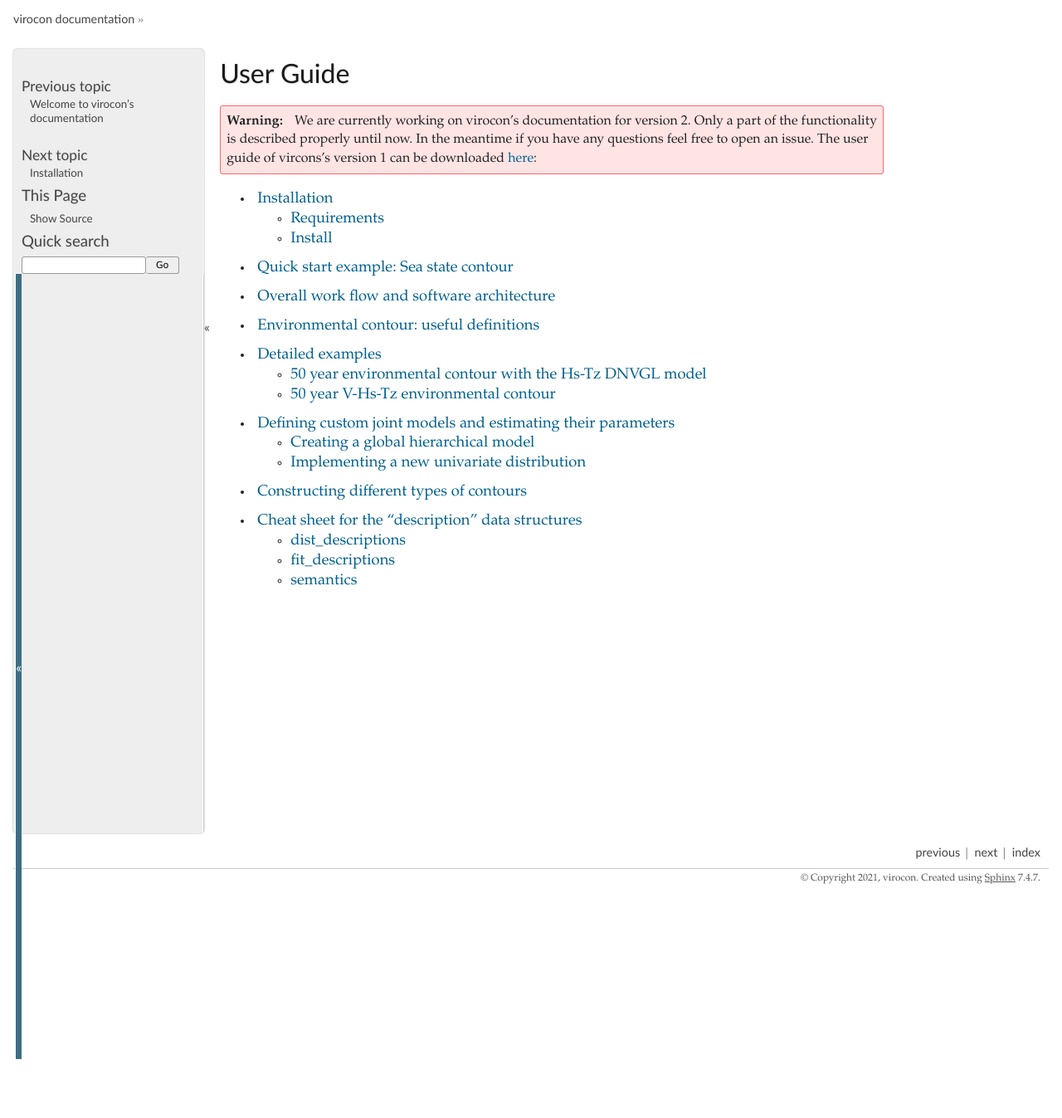
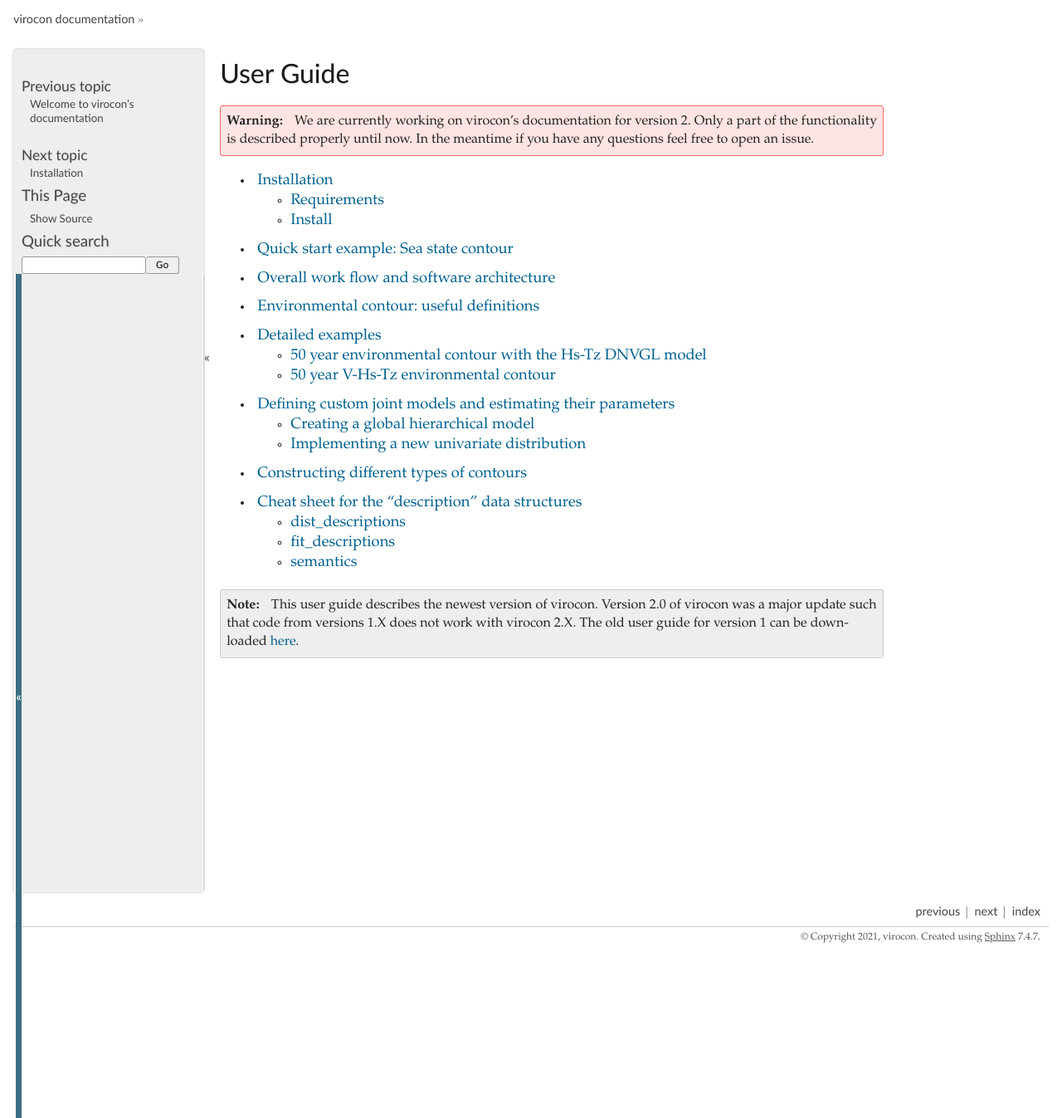
Before and after one commit to virocon-organization/virocon, a Sphinx documentation site: the page built from docs/user_guide.rst, in a window 1280 px wide. Shown: the whole page at 83% size. Built offline with Sphinx 7.4.7, drawn with Linux system fonts in a browser that asks for light colours; before the commit the page ends 1276 px from its top, so only the background shows below that.

Commit message:
Show old user guide in a note on the bottom instead of a warning on the top.

```diff
--- a/docs/user_guide.rst
+++ b/docs/user_guide.rst
@@ -6,7 +6,6 @@ User Guide
     We are currently working on virocon's documentation for version 2.
     Only a part of the functionality is described properly until now.
     In the meantime if you have any questions feel free to open an issue.
-    The user guide of vircons's version 1 can be downloaded here_:
 
 .. toctree::
     :maxdepth: 2
@@ -20,4 +19,9 @@ User Guide
     constructing_contours
     description_cheat_sheet
 
+.. note::
+    This user guide describes the newest version of virocon. Version 2.0 of virocon was a major
+    update such that code from versions 1.X does not work with virocon 2.X. The old user guide for
+    version 1 can be downloaded here_.
+
 .. _here: https://github.com/virocon-organization/virocon/blob/master/docs/User_Guide_VC1.pdf
```
